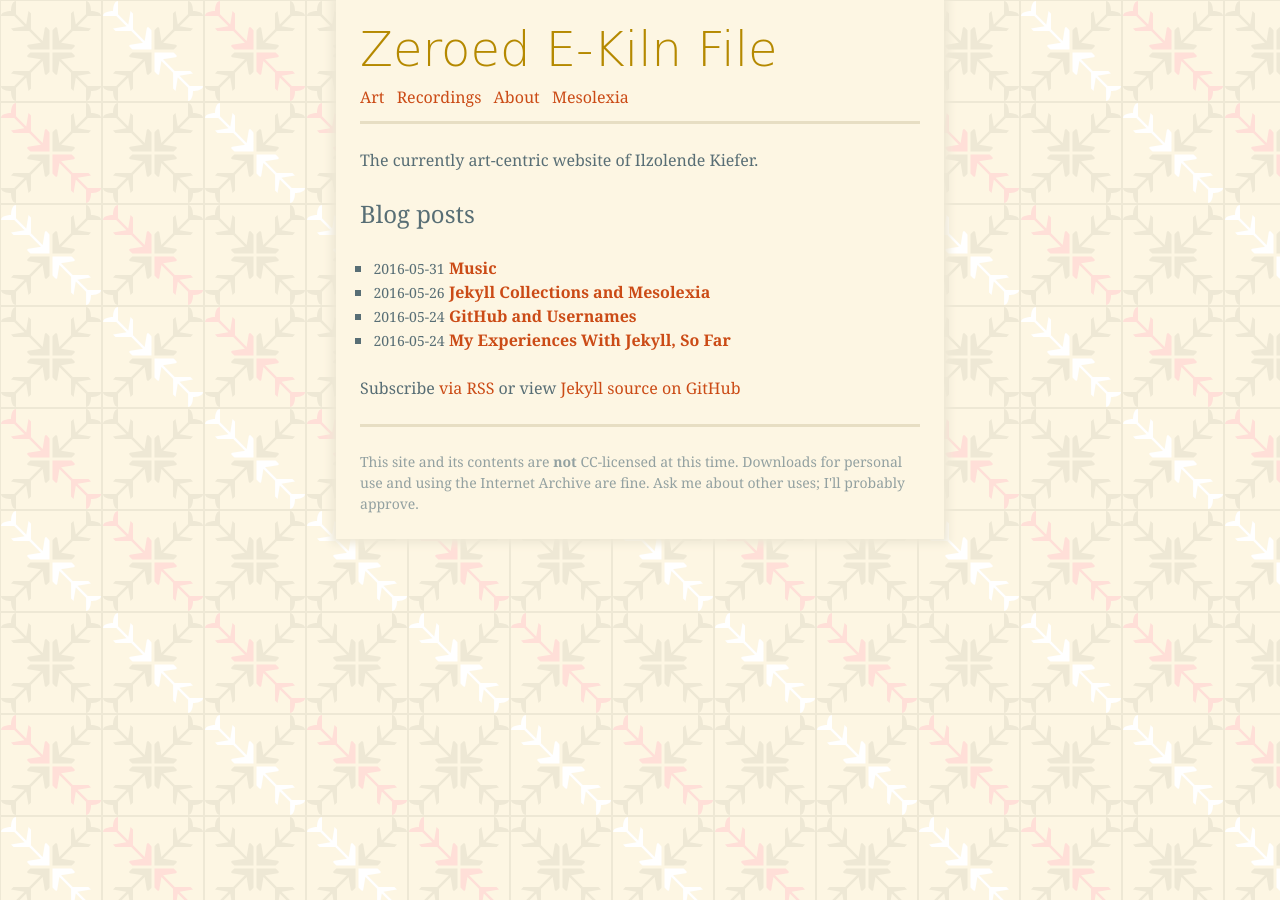
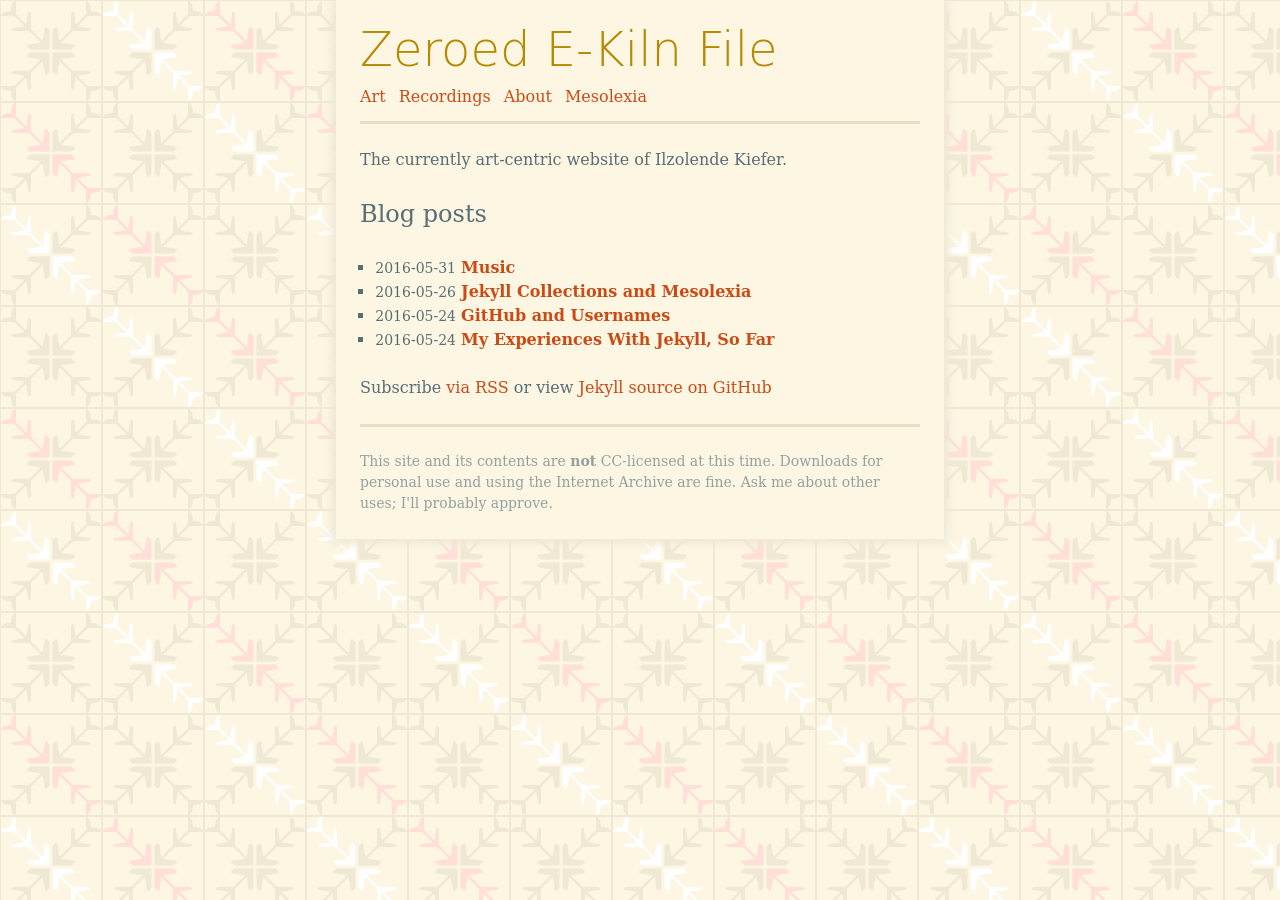
Before and after one commit to ilzolende/ilzolende.github.io, a Jekyll site: the page built from index.html, in a window 1280 px wide. Built offline with Jekyll 4.4.1, drawn with Linux system fonts in a browser that asks for light colours; some web fonts are replaced.

Commit message:
fixed font  name issue

```diff
--- a/css/main.scss
+++ b/css/main.scss
@@ -6,7 +6,7 @@
 
 $body-width: 35em;
 
-$base-font-family: "DejaVuSerifBook", Georgia, serif;
+$base-font-family: "DejaVuSerifBook", "DejaVu Serif", Georgia, serif;
 $alt-font-family: "Grand Hotel", "DejaVu Sans", Verdana, sans-serif;
 $mono-font-family: "DejaVu Sans Mono", monospace;
 
```
